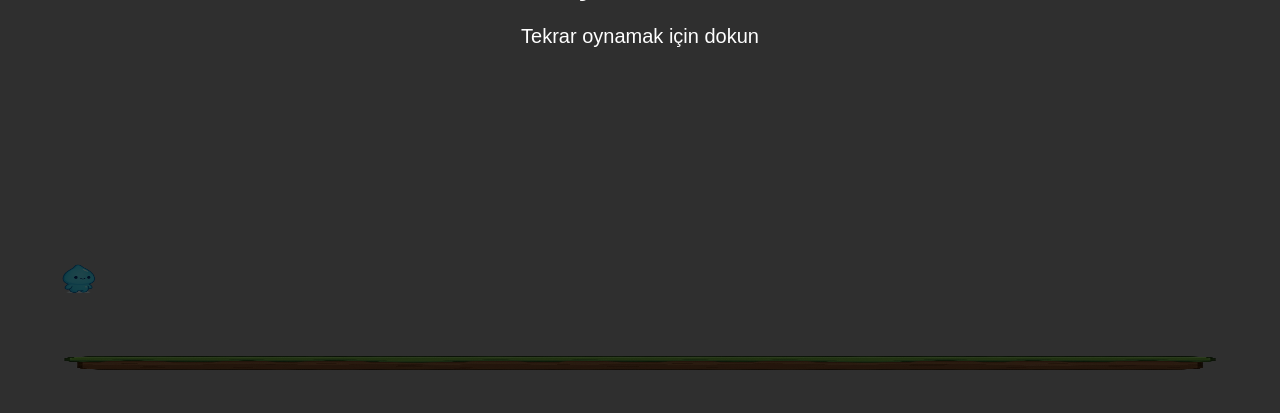
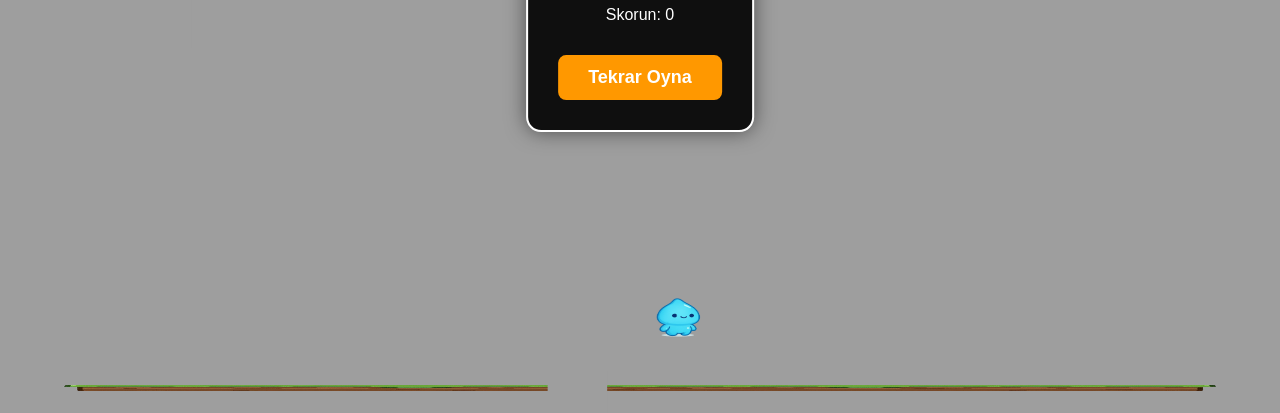
Before and after one commit to ardaisik99/pie, a plain HTML site: page index.html in a window 1280 px wide. Shown: the part 387-800 px from the top of the page. Drawn offline with Linux system fonts and the light colour scheme.

Commit message:
düzenleme

```diff
--- a/game.js
+++ b/game.js
@@ -1,228 +1,201 @@
 const canvas = document.getElementById('gameCanvas');
 const ctx = canvas.getContext('2d');
+const scoreElement = document.getElementById('scoreBoard');
+const gameOverScreen = document.getElementById('gameOverScreen');
+const finalScoreElement = document.getElementById('finalScore');
 
-// --- 1. AYARLAR ---
-let gameRunning = false;
-let score = 0;
-let gameSpeed = 6;
-const groundHeight = 100; // Zemin resminin yüksekliği (Piksel)
+// --- RESİMLERİN YÜKLENMESİ ---
+// Senin verdiğin isimlere göre assets klasöründen çağırıyoruz
+const bgImg = new Image();
+bgImg.src = 'assets/arkaplan.png';
 
-// Ekran Boyutlandırma
-canvas.width = window.innerWidth;
-canvas.height = window.innerHeight;
-
-// --- 2. RESİMLERİ YÜKLEME (İsimlere Dikkat!) ---
 const playerImg = new Image();
 playerImg.src = 'assets/karakter.png';
 
-const obstacleImg = new Image();
-obstacleImg.src = 'assets/turta.png'; // Engelimiz Turta
-
-const backgroundImg = new Image();
-backgroundImg.src = 'assets/arkaplan.png';
+const pieImg = new Image();
+pieImg.src = 'assets/turta.png';
 
 const groundImg = new Image();
-groundImg.src = 'assets/zemin.png'; // Yeni eklediğimiz zemin
+groundImg.src = 'assets/zemin.png';
 
-// Yükleme Kontrolü
-let assetsLoaded = 0;
-const totalAssets = 4; // Toplam 4 resim var
+// --- EKRAN AYARLARI ---
+function resize() {
+    canvas.width = window.innerWidth;
+    canvas.height = window.innerHeight;
+}
+window.addEventListener('resize', resize);
+resize();
 
-function checkAssets() {
-    assetsLoaded++;
-    if (assetsLoaded === totalAssets) {
-        document.getElementById('loadingMessage').style.display = 'none';
-        startGame();
+// --- OYUN DEĞİŞKENLERİ ---
+let gameRunning = true;
+let score = 0;
+let frames = 0;
+let dropSpeed = 5; // Turtaların düşüş hızı
+
+// Oyuncu Ayarları
+const player = {
+    x: canvas.width / 2,
+    y: canvas.height - 130, // Zeminin hemen üstü
+    width: 80,
+    height: 80,
+    speed: 9 // Sağa sola gitme hızı
+};
+
+// Düşen Turtalar
+let pies = [];
+
+// Kontrol Durumları
+let leftPressed = false;
+let rightPressed = false;
+
+// --- KONTROLLER (KLAVYE & DOKUNMATİK) ---
+
+// Klavye
+document.addEventListener('keydown', (e) => {
+    if(e.key === 'ArrowLeft') leftPressed = true;
+    if(e.key === 'ArrowRight') rightPressed = true;
+});
+document.addEventListener('keyup', (e) => {
+    if(e.key === 'ArrowLeft') leftPressed = false;
+    if(e.key === 'ArrowRight') rightPressed = false;
+});
+
+// Mobil Dokunmatik
+document.addEventListener('touchstart', handleTouch, {passive: false});
+document.addEventListener('touchend', () => {
+    leftPressed = false;
+    rightPressed = false;
+});
+
+function handleTouch(e) {
+    // Ekranın yarısından soluna basılırsa sola, sağına basılırsa sağa
+    const touchX = e.touches[0].clientX;
+    if (touchX < canvas.width / 2) {
+        leftPressed = true;
+        rightPressed = false;
+    } else {
+        rightPressed = true;
+        leftPressed = false;
     }
 }
 
-playerImg.onload = checkAssets;
-obstacleImg.onload = checkAssets;
-backgroundImg.onload = checkAssets;
-groundImg.onload = checkAssets;
+// --- OYUN FONKSİYONLARI ---
 
-// Hata durumunda oyunun donmasını engelle
-playerImg.onerror = () => { console.log("Karakter yok"); checkAssets(); };
-obstacleImg.onerror = () => { console.log("Turta yok"); checkAssets(); };
-backgroundImg.onerror = () => { console.log("Arkaplan yok"); checkAssets(); };
-groundImg.onerror = () => { console.log("Zemin yok"); checkAssets(); };
+function spawnPie() {
+    const size = 60; // Turta boyutu
+    // Ekran dışına taşmayacak şekilde rastgele X
+    const x = Math.random() * (canvas.width - size);
 
-// --- 3. OYUN NESNELERİ ---
-
-const player = {
-    x: 50,
-    // Karakter zemin resminin tam üstünde başlasın:
-    y: canvas.height - groundHeight - 100,
-    w: 60,  // Karakter genişliği (Gerekirse ayarla)
-    h: 60,  // Karakter yüksekliği
-    dy: 0,
-    jumpPower: -15,
-    gravity: 0.8,
-    grounded: false
-};
-
-let obstacles = [];
-let obstacleTimer = 0;
-
-// --- 4. KONTROLLER ---
-
-function jump() {
-    if (player.grounded) {
-        player.dy = player.jumpPower;
-        player.grounded = false;
-    }
+    pies.push({
+        x: x,
+        y: -70, // Ekranın üstünden başlar
+        size: size,
+        speed: dropSpeed + Math.random() * 2 // Hızda ufak rastgelelik
+    });
 }
-
-// Dokunmatik (Mobil)
-window.addEventListener('touchstart', function(e) {
-    e.preventDefault();
-    jump();
-    if (!gameRunning) resetGame();
-}, { passive: false });
-
-// Klavye (PC)
-window.addEventListener('keydown', function(e) {
-    if (e.code === 'Space' || e.code === 'ArrowUp') {
-        jump();
-        if (!gameRunning) resetGame();
-    }
-});
-
-// --- 5. OYUN MANTIĞI ---
 
 function update() {
     if (!gameRunning) return;
 
-    // Yerçekimi
-    player.dy += player.gravity;
-    player.y += player.dy;
-
-    // Zemin Çarpışması (Zemin resminin üstüne basmalı)
-    // Zemin Y koordinatı = canvas.height - groundHeight
-    if (player.y + player.h > canvas.height - groundHeight) {
-        player.y = canvas.height - groundHeight - player.h;
-        player.dy = 0;
-        player.grounded = true;
+    // 1. Oyuncu Hareketi
+    if (leftPressed && player.x > 0) {
+        player.x -= player.speed;
+    }
+    if (rightPressed && player.x + player.width < canvas.width) {
+        player.x += player.speed;
     }
 
-    // Engel (Turta) Oluşturma
-    obstacleTimer++;
-    if (obstacleTimer > 90 + Math.random() * 50) { // Biraz rastgelelik ekledim
-        obstacles.push({
-            x: canvas.width,
-            y: canvas.height - groundHeight - 50, // Zeminin tam üstünde, 50px boyunda
-            w: 50,
-            h: 50
-        });
-        obstacleTimer = 0;
+    // Y konumunu sürekli güncelle (Ekran dönerse bozulmasın diye)
+    player.y = canvas.height - 130;
+
+    // 2. Turta Üretimi
+    if (frames % 50 === 0) { // Her ~0.8 saniyede bir
+        spawnPie();
+        // Zorluk: Skor arttıkça hızlansın
+        if(score > 0 && score % 10 === 0) dropSpeed += 0.05;
     }
 
-    // Engelleri Hareket Ettir
-    for (let i = 0; i < obstacles.length; i++) {
-        let obs = obstacles[i];
-        obs.x -= gameSpeed;
+    // 3. Turtaları Güncelle
+    for (let i = 0; i < pies.length; i++) {
+        let p = pies[i];
+        p.y += p.speed;
 
-        if (obs.x + obs.w < 0) {
-            obstacles.splice(i, 1);
+        // Çarpışma Kontrolü (AABB Yöntemi)
+        if (
+            p.x < player.x + player.width &&
+            p.x + p.size > player.x &&
+            p.y < player.y + player.height &&
+            p.y + p.size > player.y
+        ) {
+            // Yakalandı!
             score++;
+            scoreElement.innerText = "Skor: " + score;
+            pies.splice(i, 1); // Diziden sil
             i--;
         }
+        // Yere çarptı mı? (Oyun Biter)
+        else if (p.y > canvas.height - 40) { // Zemin seviyesi
+            gameOver();
+        }
+    }
 
-        // Çarpışma Kontrolü
-        if (
-            player.x < obs.x + obs.w - 10 && // -10 ve +10'lar çarpışmayı daha hassas yapar
-            player.x + player.w > obs.x + 10 &&
-            player.y < obs.y + obs.h - 10 &&
-            player.y + player.h > obs.y + 10
-        ) {
-            gameOver();
+    frames++;
+    requestAnimationFrame(draw);
+    requestAnimationFrame(update);
+}
+
+function draw() {
+    if (!gameRunning) return;
+
+    // A. Arkaplanı Çiz
+    if (bgImg.complete && bgImg.naturalWidth !== 0) {
+        ctx.drawImage(bgImg, 0, 0, canvas.width, canvas.height);
+    } else {
+        ctx.fillStyle = "#87CEEB"; ctx.fillRect(0, 0, canvas.width, canvas.height);
+    }
+
+    // B. Zemini Çiz
+    if (groundImg.complete && groundImg.naturalWidth !== 0) {
+        ctx.drawImage(groundImg, 0, canvas.height - 50, canvas.width, 50);
+    } else {
+        ctx.fillStyle = "#4CAF50"; ctx.fillRect(0, canvas.height - 50, canvas.width, 50);
+    }
+
+    // C. Karakteri Çiz
+    if (playerImg.complete && playerImg.naturalWidth !== 0) {
+        ctx.drawImage(playerImg, player.x, player.y, player.width, player.height);
+    } else {
+        ctx.fillStyle = "red"; ctx.fillRect(player.x, player.y, player.width, player.height);
+    }
+
+    // D. Turtaları Çiz
+    for (let p of pies) {
+        if (pieImg.complete && pieImg.naturalWidth !== 0) {
+            ctx.drawImage(pieImg, p.x, p.y, p.size, p.size);
+        } else {
+            ctx.fillStyle = "orange"; ctx.fillRect(p.x, p.y, p.size, p.size);
         }
     }
 }
 
-// --- 6. ÇİZİM ---
-
-function draw() {
-    ctx.clearRect(0, 0, canvas.width, canvas.height);
-
-    // 1. Arkaplan
-    if (backgroundImg.complete) {
-        ctx.drawImage(backgroundImg, 0, 0, canvas.width, canvas.height);
-    } else {
-        ctx.fillStyle = "#87CEEB";
-        ctx.fillRect(0, 0, canvas.width, canvas.height);
-    }
-
-    // 2. Zemin (Resmi ekran genişliğince uzatıyoruz)
-    if (groundImg.complete) {
-        ctx.drawImage(groundImg, 0, canvas.height - groundHeight, canvas.width, groundHeight);
-    } else {
-        ctx.fillStyle = "#654321";
-        ctx.fillRect(0, canvas.height - groundHeight, canvas.width, groundHeight);
-    }
-
-    // 3. Karakter
-    if (playerImg.complete) {
-        ctx.drawImage(playerImg, player.x, player.y, player.w, player.h);
-    } else {
-        ctx.fillStyle = "red";
-        ctx.fillRect(player.x, player.y, player.w, player.h);
-    }
-
-    // 4. Engeller (Turta)
-    for (let obs of obstacles) {
-        if (obstacleImg.complete) {
-            ctx.drawImage(obstacleImg, obs.x, obs.y, obs.w, obs.h);
-        } else {
-            ctx.fillStyle = "orange";
-            ctx.fillRect(obs.x, obs.y, obs.w, obs.h);
-        }
-    }
-
-    // 5. Skor
-    ctx.fillStyle = "white";
-    ctx.font = "bold 30px Arial";
-    ctx.strokeStyle = "black"; // Yazı kenarlığı
-    ctx.lineWidth = 3;
-    ctx.strokeText("Skor: " + score, 20, 50);
-    ctx.fillText("Skor: " + score, 20, 50);
-
-    // Oyun Bitti Ekranı
-    if (!gameRunning) {
-        ctx.fillStyle = "rgba(0,0,0,0.7)";
-        ctx.fillRect(0, 0, canvas.width, canvas.height);
-
-        ctx.fillStyle = "white";
-        ctx.textAlign = "center";
-        ctx.font = "40px Arial";
-        ctx.fillText("Oyun Bitti!", canvas.width / 2, canvas.height / 2 - 20);
-        ctx.font = "20px Arial";
-        ctx.fillText("Tekrar oynamak için dokun", canvas.width / 2, canvas.height / 2 + 30);
-        ctx.textAlign = "start"; // Ayarı normale döndür
-    }
+function gameOver() {
+    gameRunning = false;
+    gameOverScreen.style.display = 'block';
+    finalScoreElement.innerText = "Skorun: " + score;
 }
 
-// --- 7. DÖNGÜ ---
-
-function gameLoop() {
+// Global Reset Fonksiyonu
+window.resetGame = function() {
+    score = 0;
+    frames = 0;
+    dropSpeed = 5;
+    pies = [];
+    scoreElement.innerText = "Skor: 0";
+    gameOverScreen.style.display = 'none';
+    gameRunning = true;
+    requestAnimationFrame(draw);
     update();
-    draw();
-    requestAnimationFrame(gameLoop);
 }
 
-function startGame() {
-    gameRunning = true;
-    gameLoop();
-}
-
-function resetGame() {
-    player.y = canvas.height - groundHeight - 100;
-    player.dy = 0;
-    obstacles = [];
-    score = 0;
-    gameRunning = true;
-}
-
-function gameOver() {
-    gameRunning = false;
-}
+// Başlat
+update();
--- a/index.html
+++ b/index.html
@@ -3,12 +3,21 @@
 <head>
     <meta charset="UTF-8">
     <meta name="viewport" content="width=device-width, initial-scale=1.0, maximum-scale=1.0, user-scalable=no">
-    <title>Turta Koşusu</title>
+    <title>Turta Yakalama Oyunu</title>
     <link rel="stylesheet" href="style.css">
 </head>
 <body>
+
+    <div id="scoreBoard">Skor: 0</div>
+
+    <div id="gameOverScreen">
+        <h1>Oyun Bitti!</h1>
+        <p id="finalScore">Skorun: 0</p>
+        <button onclick="resetGame()">Tekrar Oyna</button>
+    </div>
+
     <canvas id="gameCanvas"></canvas>
-    <div id="loadingMessage">Yükleniyor...</div>
+
     <script src="game.js"></script>
 </body>
 </html>
--- a/style.css
+++ b/style.css
@@ -1,24 +1,56 @@
 body {
     margin: 0;
     padding: 0;
-    overflow: hidden;
+    overflow: hidden; /* Kaydırma çubuklarını gizle */
     background-color: #333;
-    touch-action: none; /* Mobilde zoom ve kaydırmayı kapatır */
+    font-family: 'Arial', sans-serif;
+    touch-action: none; /* Mobilde sayfanın kaymasını engeller */
 }
 
 canvas {
     display: block;
-    width: 100%;
-    height: 100vh;
 }
 
-#loadingMessage {
+#scoreBoard {
+    position: absolute;
+    top: 20px;
+    left: 20px;
+    font-size: 24px;
+    font-weight: bold;
+    color: white;
+    text-shadow: 2px 2px 4px #000;
+    z-index: 10;
+    pointer-events: none;
+}
+
+#gameOverScreen {
+    display: none;
     position: absolute;
     top: 50%;
     left: 50%;
     transform: translate(-50%, -50%);
+    background: rgba(0, 0, 0, 0.9);
     color: white;
-    font-size: 24px;
-    font-family: Arial, sans-serif;
-    pointer-events: none;
+    padding: 30px;
+    border-radius: 15px;
+    text-align: center;
+    z-index: 20;
+    border: 2px solid #fff;
+    box-shadow: 0 0 20px rgba(0,0,0,0.5);
 }
+
+button {
+    padding: 12px 30px;
+    font-size: 18px;
+    font-weight: bold;
+    cursor: pointer;
+    background-color: #ff9800;
+    border: none;
+    color: white;
+    border-radius: 8px;
+    margin-top: 15px;
+}
+
+button:active {
+    background-color: #e68900;
+}
```
